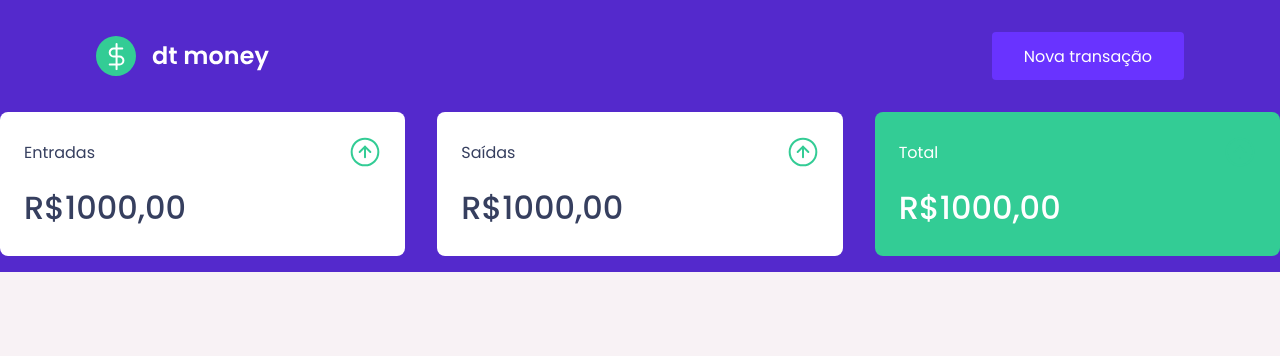
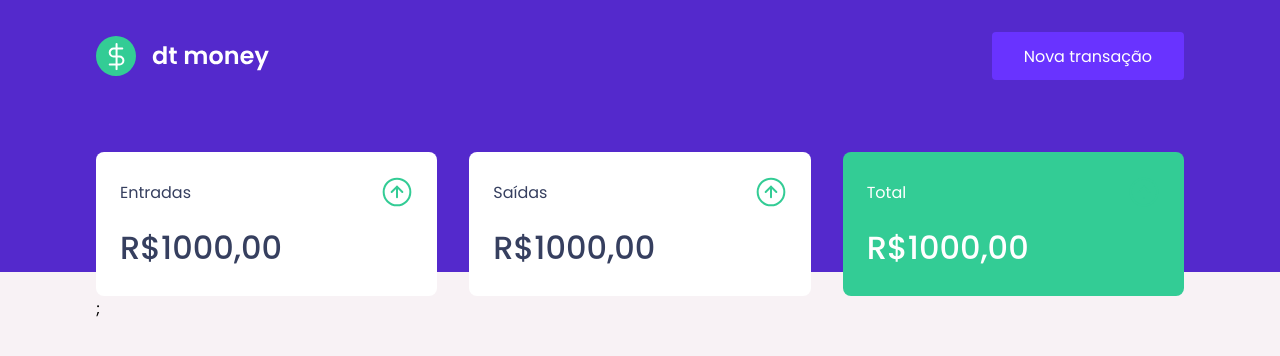
Before and after one commit to SamuelMenecucci/dtmoney-without-create-react-app, a React app: page / in a window 1280 px wide. Shown: the top 356 px of the page. Built offline with nearby package versions, Linux system fonts and the light colour scheme.

Commit message:
created dashboard component

```diff
--- a/src/App.tsx
+++ b/src/App.tsx
@@ -1,12 +1,12 @@
+import { Dashboard } from "./components/Dashboard";
 import { Header } from "./components/Header";
-import { Summary } from "./components/Summary";
 import { GlobalStyle } from "./styles/global";
 
 export function App() {
   return (
     <>
       <Header />
-      <Summary />
+      <Dashboard />
       <GlobalStyle />
     </>
   );
--- /dev/null
+++ b/src/components/Dashboard/index.tsx
@@ -0,0 +1,10 @@
+import { Summary } from "../Summary";
+import { Container } from "./styles";
+
+export function Dashboard() {
+  return (
+    <Container>
+      <Summary />;
+    </Container>
+  );
+}
--- /dev/null
+++ b/src/components/Dashboard/styles.ts
@@ -0,0 +1,7 @@
+import styled from "styled-components";
+
+export const Container = styled.main`
+  max-width: 1120px;
+  margin: 0 auto;
+  padding: 2.5rem 1rem;
+`;
```
